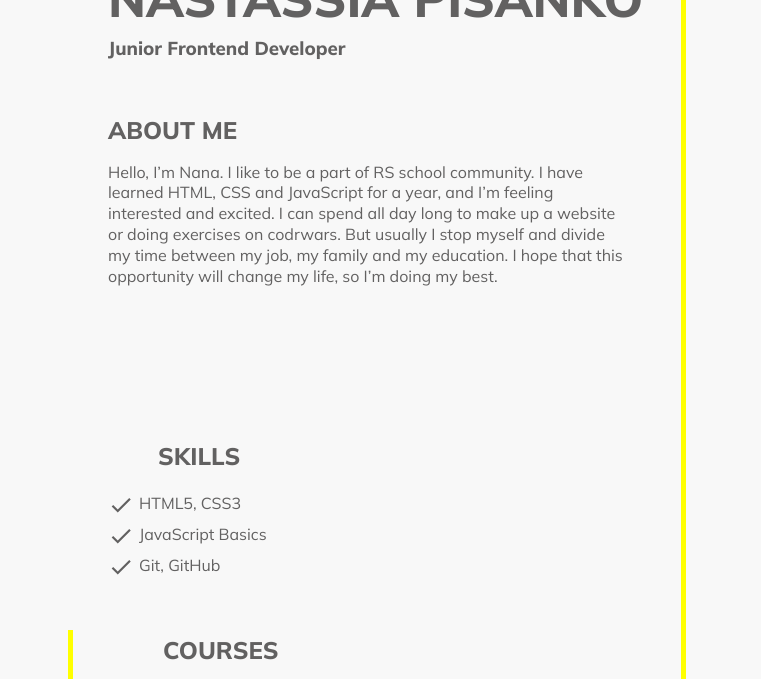
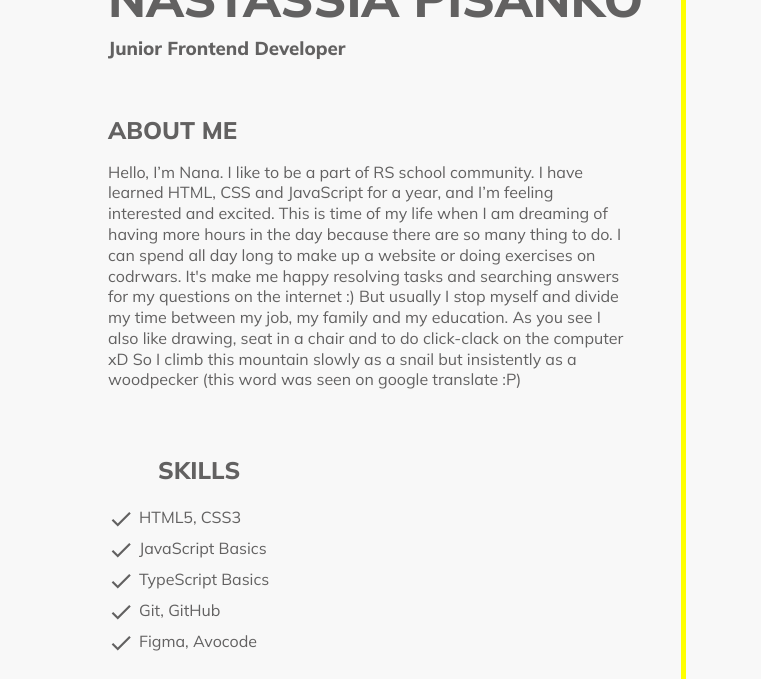
Before and after one commit to iamarrow88/rsschool-cv, a plain HTML site: page index.html in a window 1280 px wide. Shown: the part 109-788 px from the top of the page, 519-1280 px from the left. Drawn offline with Linux system fonts and the light colour scheme.

Commit message:
refactor: optimize css code

```diff
--- a/index.html
+++ b/index.html
@@ -105,11 +105,17 @@
 					Hello, I’m Nana. I like to be a part of RS school community.
 					I have learned HTML, CSS and JavaScript for a year,
 					and I’m feeling interested and excited.
+					This is time of my life when I am dreaming of having more hours
+					in the day because there are so many thing to do.
 					I can spend all day long to make up a website
-					or doing exercises on codrwars.
+					or doing exercises on codrwars. It's make me happy resolving tasks and
+					searching answers for my questions on the internet :)
 					But usually I stop myself and divide my time between my job,
-					my family and my education.
-					I hope that this opportunity will change my life, so I’m doing my best.
+					my family and my education. As you see I also like drawing,
+					seat in a chair and to do click-clack on the computer xD
+					So I climb this mountain slowly as a snail but insistently as a woodpecker
+					(this word was seen on google translate :P)
+
 				</div>
 			</div>
 			<div class="right-side__skills skills section">
@@ -129,7 +135,17 @@
 						<svg class="icon">
 							<use xlink:href="./assets/icons/sprite.svg#done_white_24dp"></use>
 						</svg>
+						TypeScript Basics</li>
+					<li class="skills__item">
+						<svg class="icon">
+							<use xlink:href="./assets/icons/sprite.svg#done_white_24dp"></use>
+						</svg>
 						Git, GitHub</li>
+					<li class="skills__item">
+						<svg class="icon">
+							<use xlink:href="./assets/icons/sprite.svg#done_white_24dp"></use>
+						</svg>
+						Figma, Avocode</li>
 				</ul>
 			</div>
 			<div class="right-side__courses courses section">
--- a/styles.css
+++ b/styles.css
@@ -1,3 +1,10 @@
+/*----------- VARIABLES----------------------*/
+:root {
+    --thickness: 5px;
+}
+
+/*----------------COMMON STYLES -------------------------*/
+
 * {
     margin: 0;
     padding: 0;
@@ -14,7 +21,6 @@ body {
 }
 
 a {
-
     color: inherit;
     text-decoration: none;
 }
@@ -40,7 +46,6 @@ a:hover use {
 
 .icon use {
     fill: #626161;
-
 }
 
 li {
@@ -52,6 +57,7 @@ li {
 li > svg, a > svg {
     margin-right: 5px;
 }
+
 li > svg {
     margin-top: 5px;
 }
@@ -69,11 +75,23 @@ li:hover use {
     display: flex;
     max-width: 1440px;
 }
+
 .title {
     padding: 5px 0 15px 50px;
     font-size: 24px;
     text-transform: uppercase;
 }
+
+.section {
+    padding: 0 0 50px 40px;
+}
+
+.sprites .icon {
+    width: 100px;
+    height: 100px;
+}
+
+/*------------LEFT SIDE------------*/
 
 .left-side {
     position: relative;
@@ -96,13 +114,11 @@ li:hover use {
     position: absolute;
     top: 65px;
     left: 65px;
+    width: 450px;
     z-index: 2;
 }
 
-.photo__img {
-    width: 450px;
-}
-
+/*-------------------------CONTACTS-------------------------------*/
 .contacts {
     padding: 20px 0 20px 70px;
     width: 100%;
@@ -125,11 +141,7 @@ li:hover use {
     width: 100%;
 }
 
-
-.item__img {
-    height: 65%;
-}
-
+/*--------------------LANGUAGES--------------------*/
 .lang {
     padding: 20px 0 20px 70px;
     width: 100%;
@@ -144,15 +156,24 @@ li:hover use {
     height: 20px;
 }
 
+#JS {
+    margin-left: 10px;
+}
+
+/*--------------LEFT SIDE------------*/
+
 .right-side {
     padding: 0 75px 0 75px;
     width: 60vw;
     background-color: #f8f8f8;
 }
 
+
+/*------------------------ TITLE-------------------------------------*/
+
 .right-side__header {
     padding: 75px 0 0 40px;
-    border-right: 5px solid yellow;
+    border-right: var(--thickness) solid yellow;
 }
 
 .header__name {
@@ -165,10 +186,12 @@ li:hover use {
     padding-bottom: 50px;
 }
 
+/*------------------------ ABOUT -------------------------------------*/
+
 .about {
-    padding: 0 50px 150px 40px;
+    padding: 0 50px 60px 40px;
     width: 100%;
-    border-right: 5px solid yellow;
+    border-right: var(--thickness) solid yellow;
 }
 .about__title {
     padding-left: 0;
@@ -178,21 +201,21 @@ li:hover use {
     width: 100%;
 }
 
-.section {
-    padding: 0 0 50px 40px;
-}
+/*------------------------ SKILLS -------------------------------------*/
 
 .skills {
     width: 100%;
-    border-right: 5px solid yellow;
+    border-right: var(--thickness) solid yellow;
 }
+
+/*------------------------ PROJECTS -------------------------------------*/
 
 .projects {
     display: flex;
     flex-direction: column;
     justify-content: space-between;
     align-items: flex-start;
-    border-left: 5px solid yellow;
+    border-left: var(--thickness) solid yellow;
 }
 
 .projects a {
@@ -200,27 +223,16 @@ li:hover use {
     align-items: center;
     padding-left: 50px;
     height: 40px;
-    /*   background-image: url("../assets/icons/grade_FILL0_wght400_GRAD0_opsz48.svg");
-       background-repeat: no-repeat;
-       background-position: left bottom;*/
-
-}
-.sprites .icon {
-    width: 100px;
-    height: 100px;
 }
 
+/*------------------------ COURSES -------------------------------------*/
 
-#JS {
-    margin-left: 10px;
-}
 .courses {
-    border-left: 5px solid yellow;
-
+    border-left: var(--thickness) solid yellow;
 }
 
 .courses__title, .first {
-    border-right: 5px solid yellow;
+    border-right: var(--thickness) solid yellow;
 }
 
 .courses__icon {
@@ -240,6 +252,8 @@ li:hover use {
     margin-left: 10px;
 }
 
+/*------------------------ PROGRESS INDICATOR OF COURSES'S ITEMS ---------------------------------*/
+
 .outer-circle {
     display: flex;
     width: 100%;
@@ -253,6 +267,7 @@ li:hover use {
     width: 50%;
     height: 100%;
 }
+
 .dynamic-half {
     margin-left: 50%;
     position: absolute;
@@ -277,17 +292,21 @@ li:hover use {
 .codecademy {
     transform: rotate(180deg);
 }
+
 .web {
     transform: rotate(5deg);
 }
+
 .js {
     transform: rotate(3deg);
 }
+
 .rs {
     transform: rotate(0deg);
 }
 
+/*------------------------ EDUCATION -------------------------------------*/
 
 .education {
-    border-left: 5px solid yellow;
+    border-left: var(--thickness) solid yellow;
 }
```
